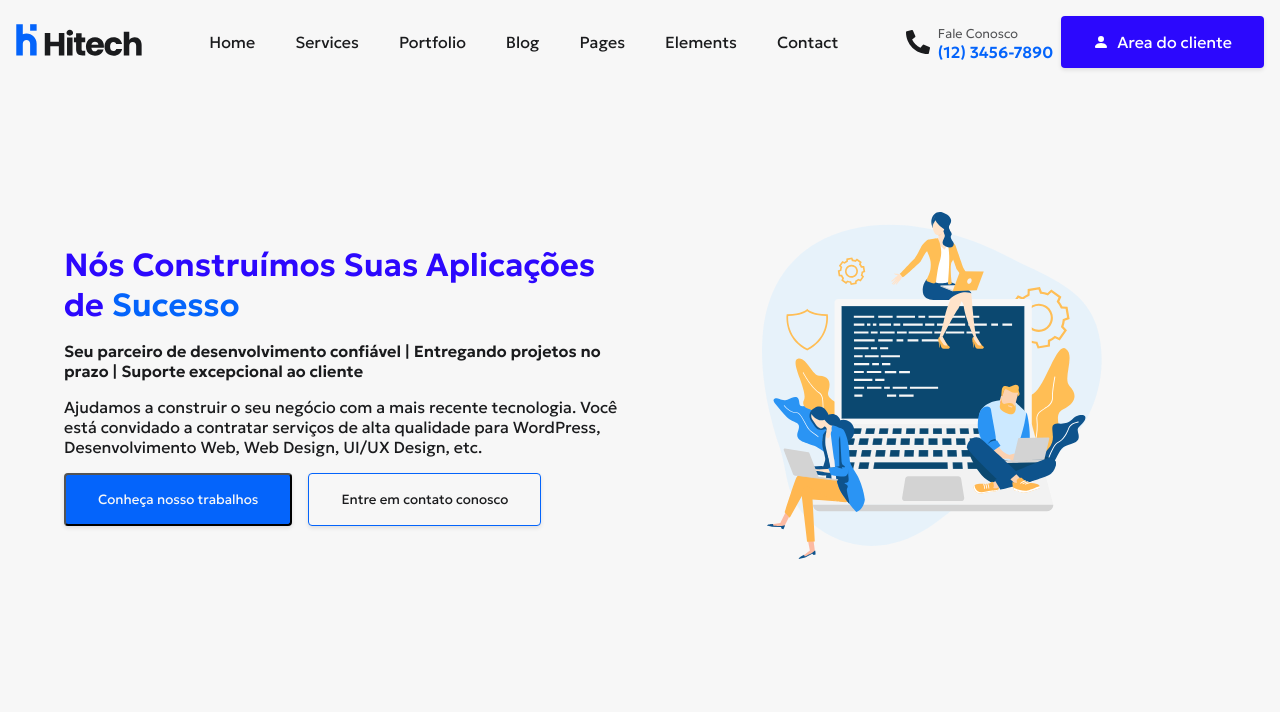
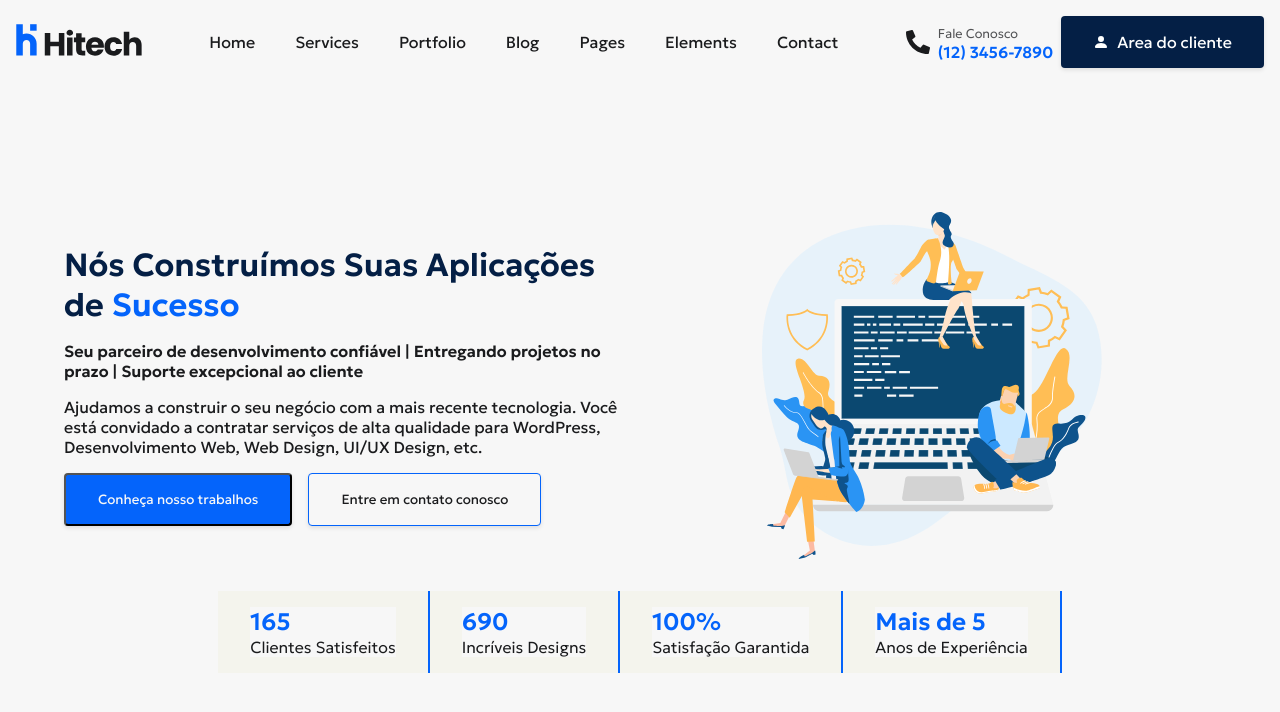
Before and after one commit to baldezg/it-services-landing-page, a React (Vite) app: page / in a window 1280 px wide. Shown: the top 712 px of the page. Built offline with nearby package versions, Linux system fonts and the light colour scheme.

Commit message:
create new component about statistics

```diff
--- a/src/App.css
+++ b/src/App.css
@@ -15,9 +15,10 @@
   /* colors */
   --bg: #F7F7F7;
   --bg-blue: rgb(231, 240, 255);
+  --box-bg: #f4f4ed;
   --primary-color: #0464FB;
   --secondary-color: #0721E3;
-  --tertiary-color: #2C08FD;
+  --tertiary-color: #041F45;
   --brand-gradient: linear-gradient(90deg, #0721E3 0%, #0464FB 100%);
   --black: #1A1B1D;
   --grey-75: #1A1B1DBF;
--- a/src/App.jsx
+++ b/src/App.jsx
@@ -1,12 +1,14 @@
 import './App.css'
 import { Navbar } from './components/Navbar/Navbar';
 import { HeroArea } from './components/HeroArea/HeroArea';
+import { CompanyStatistics } from './components/CompanyStatistics/CompanyStatistics';
 
 function App() {
   return (
     <>
      <Navbar />
      <HeroArea />
+     <CompanyStatistics />
     </>
   )
 }
--- /dev/null
+++ b/src/components/CompanyStatistics/CompanyStatistics.css
@@ -0,0 +1,21 @@
+.container{
+    display: flex;
+    justify-content: center;
+    margin: 2rem;
+}
+
+.container > div{
+    background-color: var(--box-bg);
+    border-right: 2px solid var(--primary-color);
+    padding: 1rem 2rem;
+}
+
+.container > div > p:first-child{
+    color: var(--primary-color);
+    font-size: 1.5rem;
+    font-weight: bold;
+}
+
+.container > div > p:last-child{
+    font-weight: lighter;
+}
--- /dev/null
+++ b/src/components/CompanyStatistics/CompanyStatistics.jsx
@@ -0,0 +1,24 @@
+import './CompanyStatistics.css';
+
+export const CompanyStatistics = () => {
+    return (
+        <div className='container'>
+            <div>
+                <p>165</p>
+                <p>Clientes Satisfeitos</p>
+            </div>
+            <div>
+                <p>690</p>
+                <p>Incríveis Designs</p>
+            </div>
+            <div>
+                <p>100%</p>
+                <p>Satisfação Garantida</p>
+            </div>
+            <div>
+                <p>Mais de 5</p>
+                <p>Anos de Experiência</p>
+            </div>
+        </div>
+    )
+}
```
Also changed, not shown: src/components/HeroArea/HeroArea.jsx (line endings or trailing spaces).
